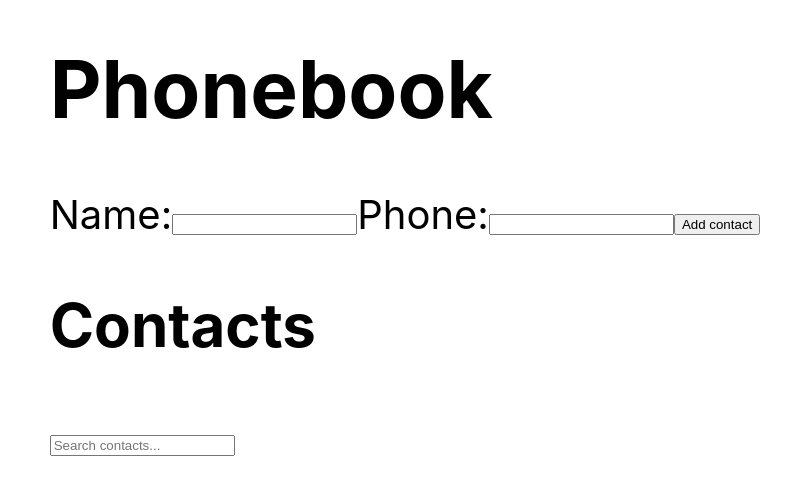
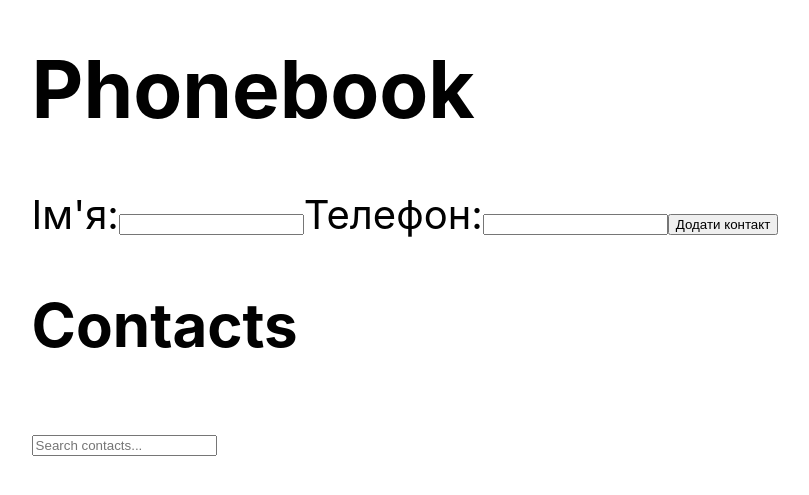
Before and after one commit to TonichUA/goit-react-hw-02-phonebook, a React (Create React App) app: page / in a window 1280 px wide. Shown: the part 157-652 px from the top of the page, without its empty margins (235-1044 px from the left). Built offline with nearby package versions, Linux system fonts and the light colour scheme.

Commit message:
fix finish 4

```diff
--- a/src/components/App.jsx
+++ b/src/components/App.jsx
@@ -1,6 +1,5 @@
 import React, { Component } from 'react';
 import { nanoid } from 'nanoid';
-
 import { ContactForm } from './ContactForm';
 import { Filter } from './Filter';
 import { ContactList } from './ContactList';
@@ -63,17 +62,9 @@ export class App extends Component {
       >
         <div>
           <h1>Phonebook</h1>
-          <ContactForm
-            contacts={contacts}
-            filter={filter}
-            setFilter={newFilter => this.setState({ filter: newFilter })}
-            addContact={this.addContact}
-          />
+          <ContactForm addContact={this.addContact} />
           <h2>Contacts</h2>
-          <Filter
-            filter={filter}
-            setFilter={newFilter => this.setState({ filter: newFilter })}
-          />
+          <Filter filter={filter} setFilter={this.handleFilterChange} />
           <ContactList
             contacts={filteredContacts}
             deleteContact={this.deleteContact}
--- a/src/components/ContactForm.js
+++ b/src/components/ContactForm.js
@@ -1,39 +1,56 @@
-import React, { useState } from 'react';
+import React, { Component } from 'react';
 
-export const ContactForm = ({ contacts, filter, setFilter, addContact }) => {
-  const [name, setName] = useState('');
-  const [number, setNumber] = useState('');
+export class ContactForm extends Component {
+  constructor(props) {
+    super(props);
+    this.state = {
+      name: '',
+      number: '',
+    };
+  }
 
-  const handleSubmit = event => {
+  handleSubmit = event => {
     event.preventDefault();
-    addContact(name, number);
-    setName('');
-    setNumber('');
+    const { name, number } = this.state;
+    this.props.addContact(name, number);
+    this.setState({ name: '', number: '' });
   };
 
+  handleNameChange = event => {
+    this.setState({ name: event.target.value });
+  };
+
+  handleNumberChange = event => {
+    this.setState({ number: event.target.value });
+  };
+
+  render() {
+    const { name, number } = this.state;
+
     return (
-    <form onSubmit={handleSubmit}>
+      <form onSubmit={this.handleSubmit}>
         <label>
-        Name:
+          Ім'я:
           <input
             type="text"
             name="name"
             value={name}
-          onChange={e => setName(e.target.value)}
+            onChange={this.handleNameChange}
             required
           />
         </label>
         <label>
-        Phone:
+          Телефон:
           <input
             type="tel"
             name="number"
             value={number}
-          onChange={e => setNumber(e.target.value)}
+            onChange={this.handleNumberChange}
             required
           />
         </label>
-      <button type="submit">Add contact</button>
+        <button type="submit">Додати контакт</button>
       </form>
     );
-};
+  }
+}
```
Lines whose indentation alone changed are shown as unchanged.
